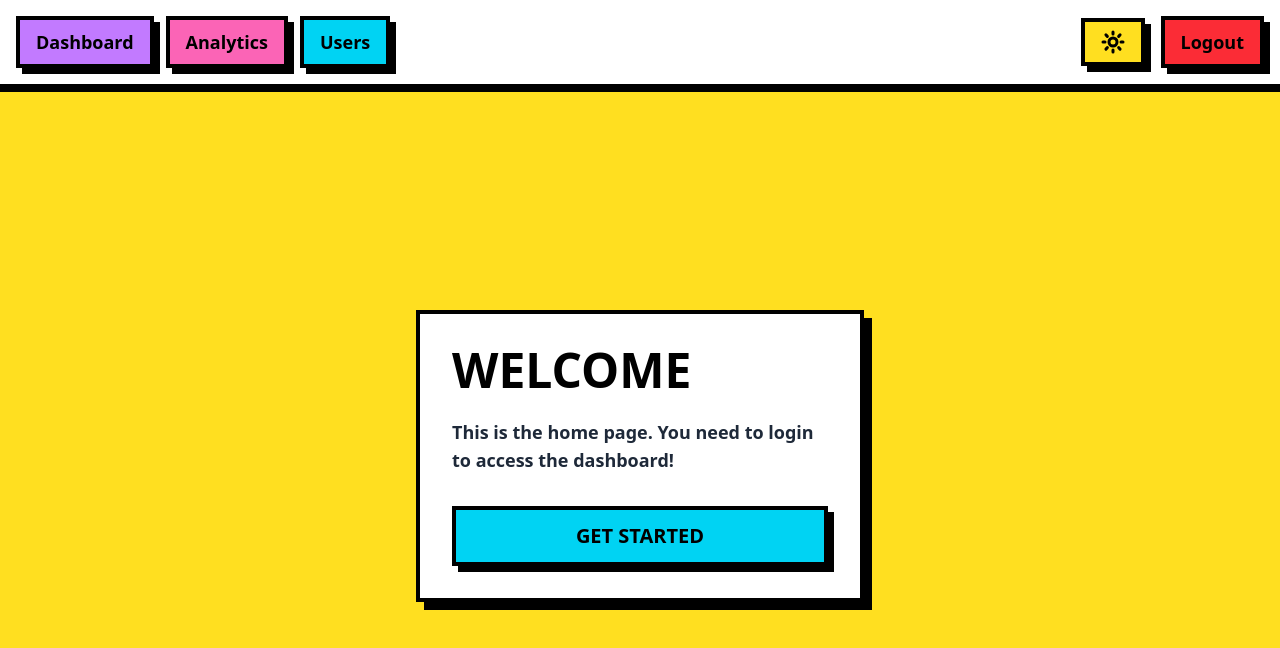
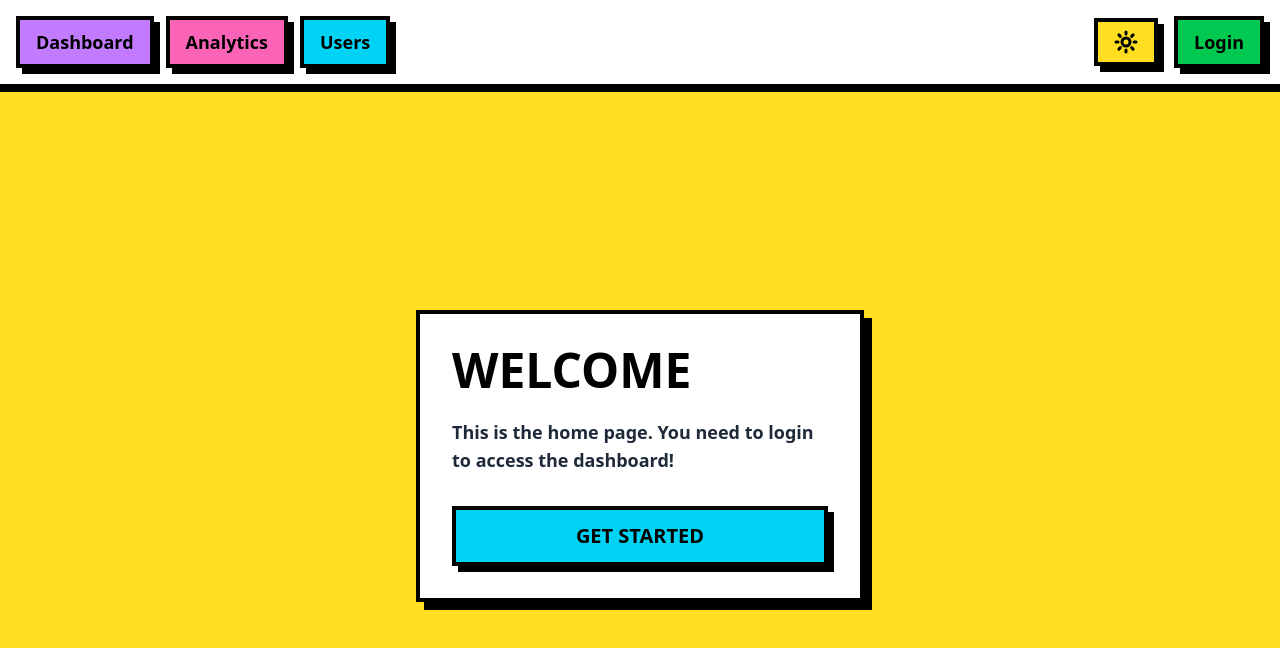
Before and after one commit to homayounmmdy/neo-brutalism-dashboard-template, a Next.js app: page / in a window 1280 px wide. Shown: the top 648 px of the page. Built offline with nearby package versions, Linux system fonts and the light colour scheme.

Commit message:
implement : interactive auth button based on user status

```diff
--- /dev/null
+++ b/app/components/AuthButton.tsx
@@ -0,0 +1,30 @@
+"use client";
+import { useRouter } from "next/navigation";
+import { useAuth } from "../contexts/AuthContext";
+import Button from "./Button";
+
+const AuthButton = () => {
+   const router = useRouter();
+
+   const { isAuthenticated, logout } = useAuth();
+   const handleLogout = () => {
+      logout();
+      router.push("/");
+   };
+
+   return isAuthenticated ? (
+      <Button onClick={handleLogout} buttonSize="md" color="btn-red">
+         Logout
+      </Button>
+   ) : (
+      <Button
+         onClick={() => router.push("/login")}
+         buttonSize="md"
+         color="btn-green"
+      >
+         Login
+      </Button>
+   );
+};
+
+export default AuthButton;
--- a/app/components/Navigation.tsx
+++ b/app/components/Navigation.tsx
@@ -3,6 +3,7 @@ import { usePathname, useRouter } from "next/navigation";
 import { useAuth } from "../contexts/AuthContext";
 import Button from "./Button";
 import ThemeToggle from "./ThemeToggle";
+import AuthButton from "./AuthButton";
 
 const Navigation = () => {
    const router = useRouter();
@@ -40,9 +41,7 @@ const Navigation = () => {
             </div>
             <div className="flex gap-4 items-center">
                <ThemeToggle />
-               <Button onClick={handleLogout} buttonSize="md" color="btn-red">
-                  Logout
-               </Button>
+               <AuthButton />
             </div>
          </div>
       </nav>
--- a/app/globals.css
+++ b/app/globals.css
@@ -16,6 +16,9 @@
    .btn-red {
       @apply bg-red-500 hover:bg-red-400;
    }
+   .btn-green {
+      @apply bg-green-500 hover:bg-green-400;
+   }
 
    .input {
       @apply w-full px-4 py-2 border-4 border-black font-bold focus:outline-none;
@@ -29,4 +32,7 @@
    .focus-red {
       @apply focus:ring-4 focus:ring-red-300;
    }
+   .focus-green {
+      @apply focus:ring-4 focus:ring-green-300;
+   }
 }
--- a/app/types/FormFiledType.tsx
+++ b/app/types/FormFiledType.tsx
@@ -1,6 +1,6 @@
 import React from "react";
 
-type ColorsVariant = "yellow" | "cyan" | "red";
+type ColorsVariant = "yellow" | "cyan" | "red" | "green";
 
 export type ButtonType = {
    children?: React.ReactNode;
```
